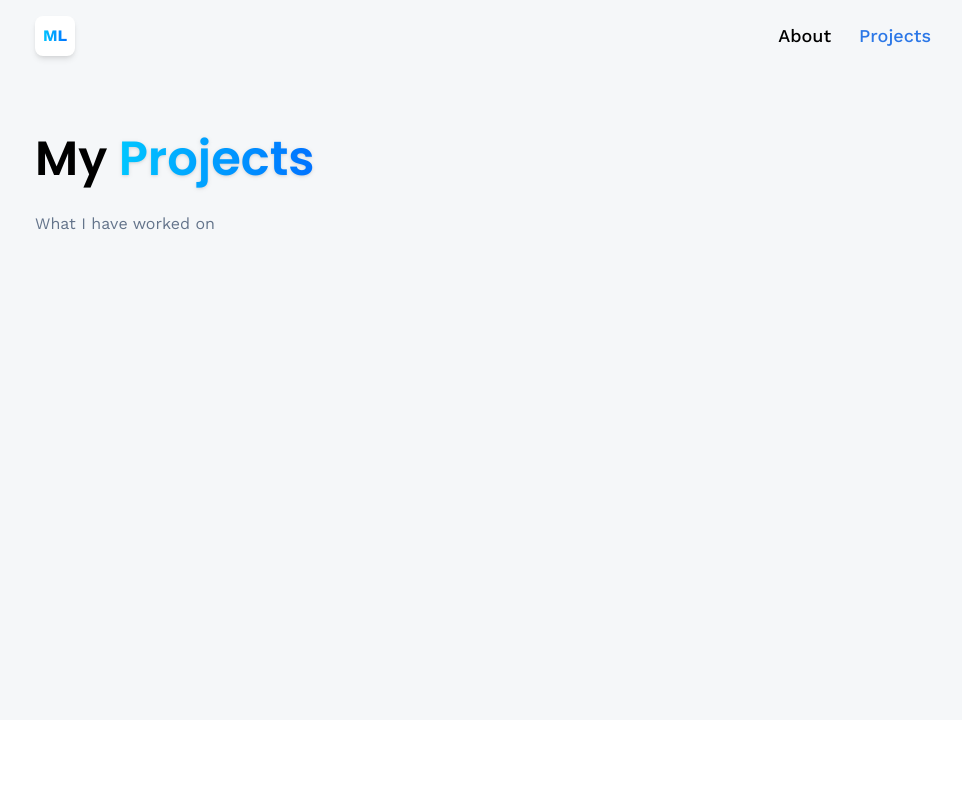
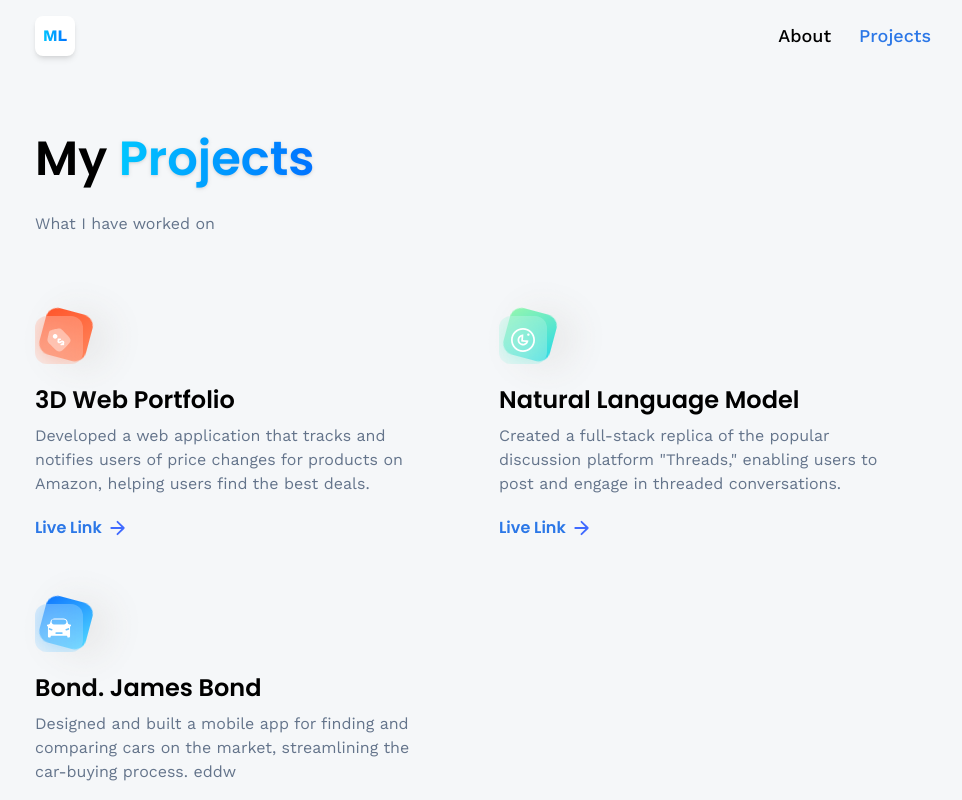
Before and after one commit to thatmeanlook/3d_web, a React (Vite) app: page /projects in a window 1280 px wide. Shown: the top 800 px of the page, without its empty margins (157-1119 px from the left). Built offline with nearby package versions, Linux system fonts and the light colour scheme; no server answers.

Commit message:
Projects page WIP

```diff
--- a/src/constants/index.js
+++ b/src/constants/index.js
@@ -169,43 +169,28 @@ export const projects = [
     {
         iconUrl: pricewise,
         theme: 'btn-back-red',
-        name: 'Amazon Price Tracker',
+        name: '3D Web Portfolio',
         description: 'Developed a web application that tracks and notifies users of price changes for products on Amazon, helping users find the best deals.',
+        tech: 'HTML, CSS, JS',
         link: 'https://github.com/adrianhajdin/pricewise',
     },
     {
         iconUrl: threads,
         theme: 'btn-back-green',
-        name: 'Full Stack Threads Clone',
+        name: 'Natural Language Model',
         description: 'Created a full-stack replica of the popular discussion platform "Threads," enabling users to post and engage in threaded conversations.',
+        tech: 'HTML, CSS, JS',
         link: 'https://github.com/adrianhajdin/threads',
     },
     {
         iconUrl: car,
         theme: 'btn-back-blue',
-        name: 'Car Finding App',
-        description: 'Designed and built a mobile app for finding and comparing cars on the market, streamlining the car-buying process.',
+        name: 'Bond. James Bond',
+        description: 'Designed and built a mobile app for finding and comparing cars on the market, \
+         streamlining the car-buying process. \
+         eddw',
+        tech: 'HTML, CSS, JS',
         link: 'https://github.com/adrianhajdin/project_next13_car_showcase',
     },
-    {
-        iconUrl: snapgram,
-        theme: 'btn-back-pink',
-        name: 'Full Stack Instagram Clone',
-        description: 'Built a complete clone of Instagram, allowing users to share photos and connect with friends in a familiar social media environment.',
-        link: 'https://github.com/adrianhajdin/social_media_app',
-    },
-    {
-        iconUrl: estate,
-        theme: 'btn-back-black',
-        name: 'Real-Estate Application',
-        description: 'Developed a web application for real estate listings, facilitating property searches and connecting buyers with sellers.',
-        link: 'https://github.com/adrianhajdin/projects_realestate',
-    },
-    {
-        iconUrl: summiz,
-        theme: 'btn-back-yellow',
-        name: 'AI Summarizer Application',
-        description: 'App that leverages AI to automatically generate concise & informative summaries from lengthy text content, or blogs.',
-        link: 'https://github.com/adrianhajdin/project_ai_summarizer',
-    }
+
 ];
--- a/src/pages/Projects.jsx
+++ b/src/pages/Projects.jsx
@@ -1,4 +1,9 @@
 import React from 'react'
+import { projects } from '../constants/index'
+import { Link } from 'react-router-dom'
+import { arrow } from '../assets/icons'
+import CTA from '../components/CTA'
+
 
 const Projects = () => {
     return (
@@ -17,6 +22,55 @@ const Projects = () => {
                     What I have worked on
                 </p>
             </div>
+
+
+            <div className='flex flex-wrap my-20 gap-16'>
+                {projects.map((project) => (
+                    <div className='lg:w-[400px] w-full' key={project.name}>
+                        <div className='block-container w-12 h-12'>
+                            <div className={`btn-back rounded-xl ${project.theme}`} />
+                            <div className='btn-front rounded-xl flex justify-center items-center'>
+                                <img src={project.iconUrl}
+                                    atl="Project Icon"
+                                    className='w-1/2 h-1/2 object-contain' />
+                            </div>
+                        </div>
+
+                        <div className='mt-5 flex flex-col'>
+                            <h4 className='text-2xl font-poppins font-semibold'>
+                                {project.name}
+                            </h4>
+                            <p className='mt-2 text-slate-500'>
+                                {project.description}
+                            </p>
+
+                            <div className='mt-5 flex items-center gap-2 font-poppins'>
+                                <Link
+                                    to={project.link}
+                                    target="_blank"
+                                    rel='noopener noreferrer'
+                                    className='font-semibold text-blue-500'
+                                >
+                                    Live Link
+                                </Link>
+
+                                <img
+                                    src={arrow}
+                                    alt="Arrow"
+                                    className='w-4 h-4 object-contain' />
+
+                            </div>
+                        </div>
+
+                    </div>
+                ))}
+
+            </div>
+
+            <hr className='border-slate-200' />
+
+            <CTA />
+
         </section>
     )
 }
```
